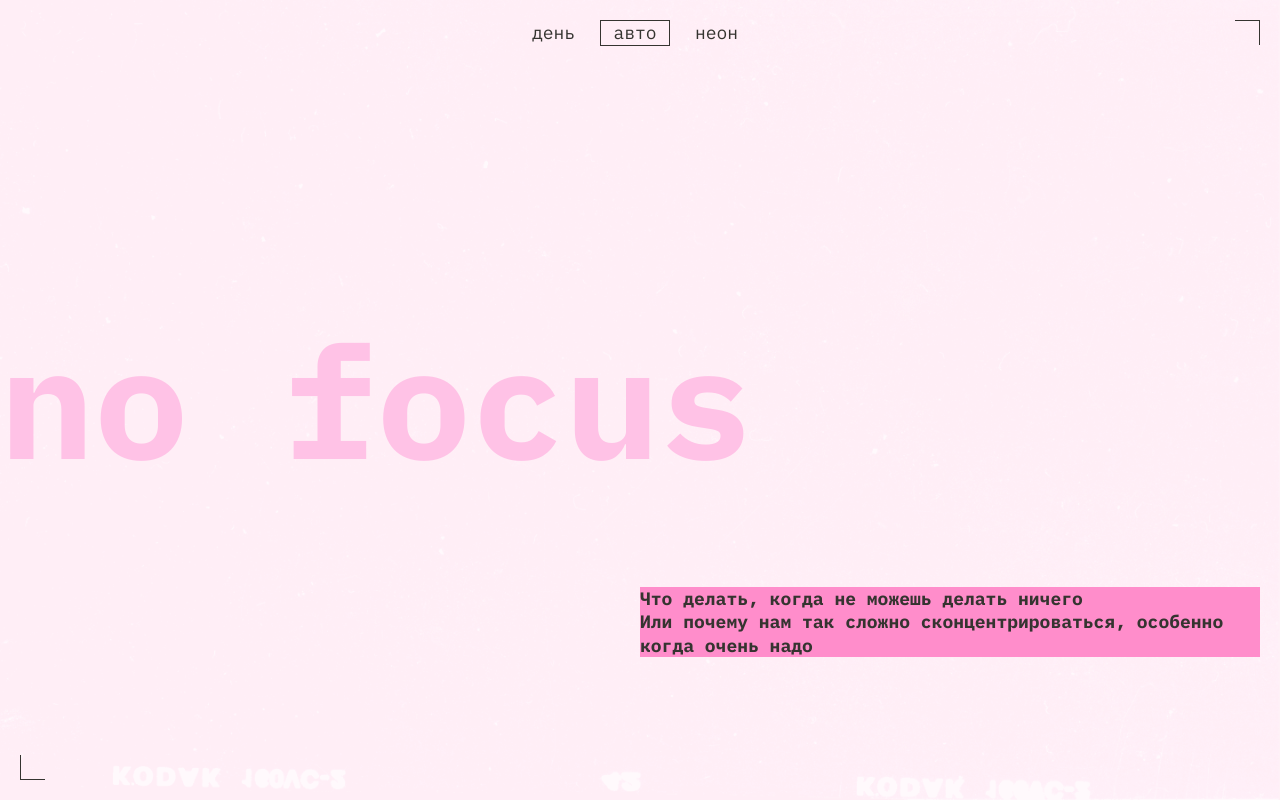
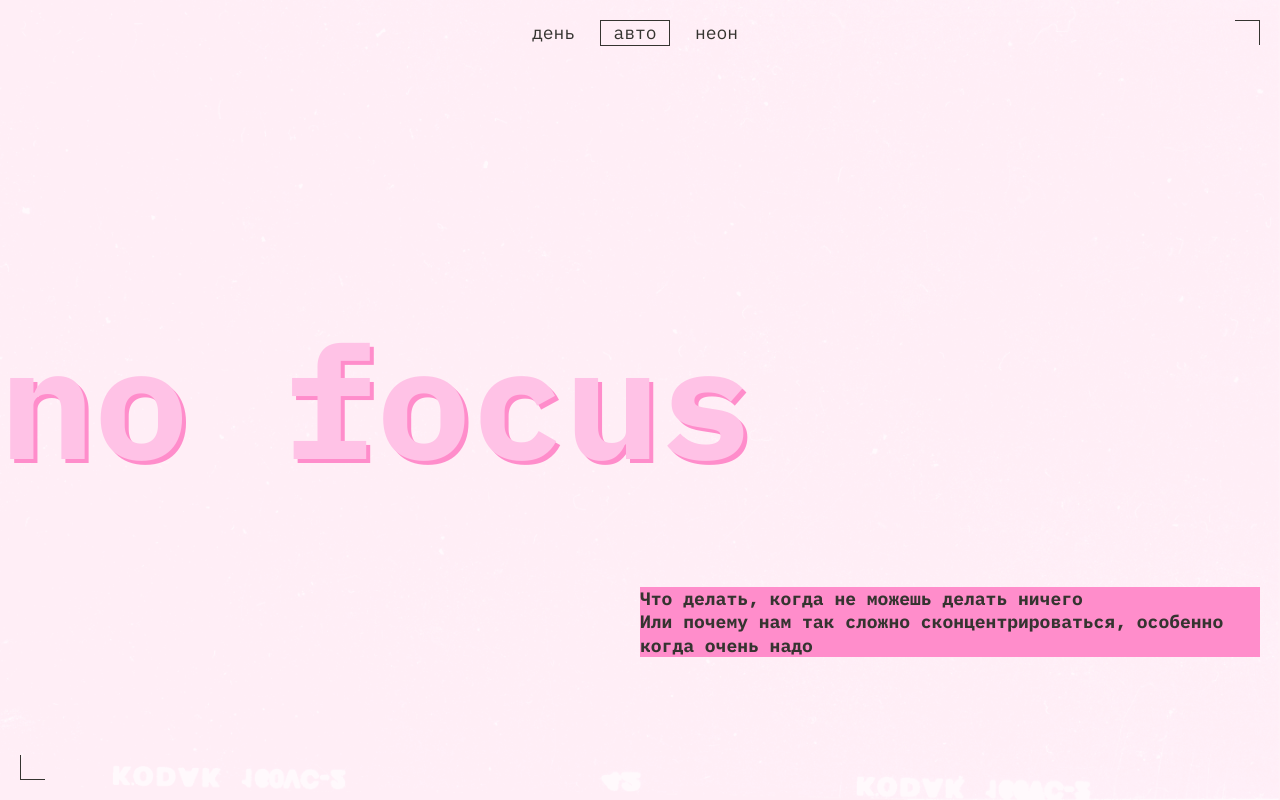
Before and after one commit to valerianka/slozhno-sosredotochitsya-fd, a website: page index.html in a window 1280 px wide. Shown: the top 800 px of the page. Drawn offline with Linux system fonts and the light colour scheme.

Commit message:
fix small defects

```diff
--- a/styles/dark.css
+++ b/styles/dark.css
@@ -15,7 +15,7 @@
   --footer-title-shadow: #ff0070;
   --text-shadow: #ff0070;
   --link-color: #f1b2ce;
-  --button-hover-color: rgb(255, 0, 112 / 0.4);
+  --button-hover-color: rgb(255 0 112 / 0.4);
 }
 /* сохраните этот селектор в приведённом виде.
     Так стили написанные ниже будут иметь больший вес,
@@ -43,7 +43,7 @@
     --footer-title-shadow: #ff0070;
     --text-shadow: #ff0070;
     --link-color: #f1b2ce;
-    --button-hover-color: rgb(255, 0, 112 / 0.4);
+    --button-hover-color: rgb(255 0 112 / 0.4);
   }
 
   .header-rec-icon {
--- a/styles/light.css
+++ b/styles/light.css
@@ -15,6 +15,7 @@
   --main-decor-color: #353430;
   --accent-color: #ffc2e6;
   --footer-title-shadow: #ff0070;
+  --header-title-shadow: #ff8dcb;
   --text-shadow: #ff8dcb;
   --supplement-text-color: #353430;
   --main-paragraph-text-color: #353430;
@@ -36,6 +37,7 @@
     --accent-color: #ffc2e6;
     --footer-title-shadow: #ff0070;
     --header-title-shadow: #ff8dcb;
+    --text-shadow: #ff8dcb;
     --supplement-text-color: #353430;
     --main-paragraph-text-color: #353430;
     --link-color: #353430;
--- a/styles/style.css
+++ b/styles/style.css
@@ -17,7 +17,7 @@
   position: relative;
   inline-size: 100%;
   min-block-size: 668px;
-  block-size: 100vh;
+  block-size: 100vb;
 }
 
 .header__wrapper {
@@ -248,7 +248,7 @@
   position: relative;
   justify-content: space-evenly;
   align-items: center;
-  block-size: 100vh;
+  block-size: 100vb;
   min-block-size: 668px;
 }
 
--- a/styles/variables.css
+++ b/styles/variables.css
@@ -5,7 +5,7 @@
 
 :root {
   --paragraph-font-size: 18px;
-  --font-family: "IBM Plex mono", sans-serif;
+  --font-family: "IBM Plex mono", monospace, sans-serif;
   --margin-small: 10px;
   --margin-medium-small: 20px;
   --margin-medium: 40px;
```
